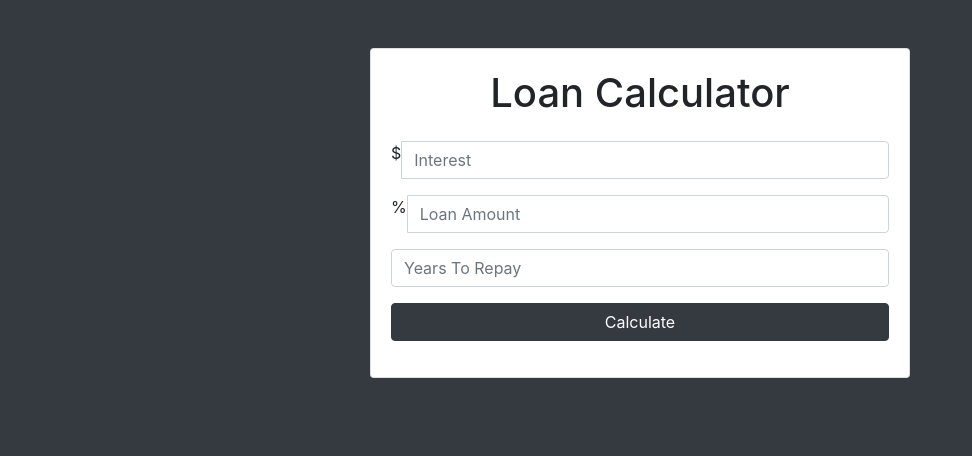
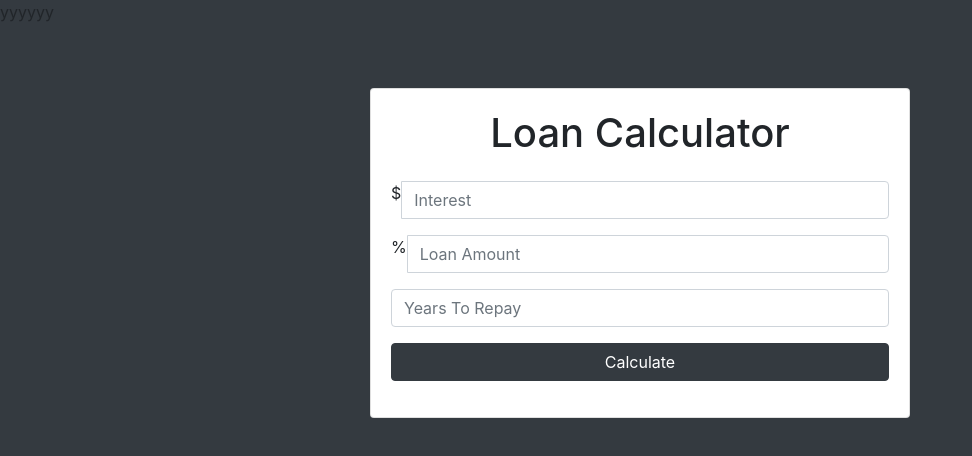
Before and after one commit to Satpetrosy/Loancalculator, a plain HTML site: page index.html in a window 1280 px wide. Shown: the whole page, without its empty margins (0-972 px from the left). Drawn offline with nearby package versions, Linux system fonts and the light colour scheme.

Commit message:
test add

```diff
--- a/index.html
+++ b/index.html
@@ -16,6 +16,9 @@
 
   </head>
   <body class="bg-dark">
+    <div class="sat">
+      <p>yyyyyy</p>
+    </div>
     <div class="container">
       <div class="row">
         <div class="col-md-6 mx-auto">
```
